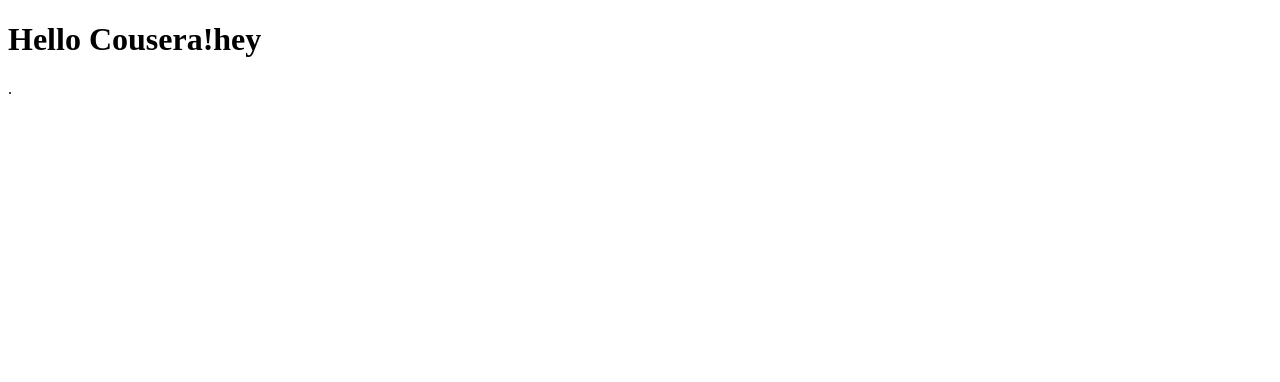
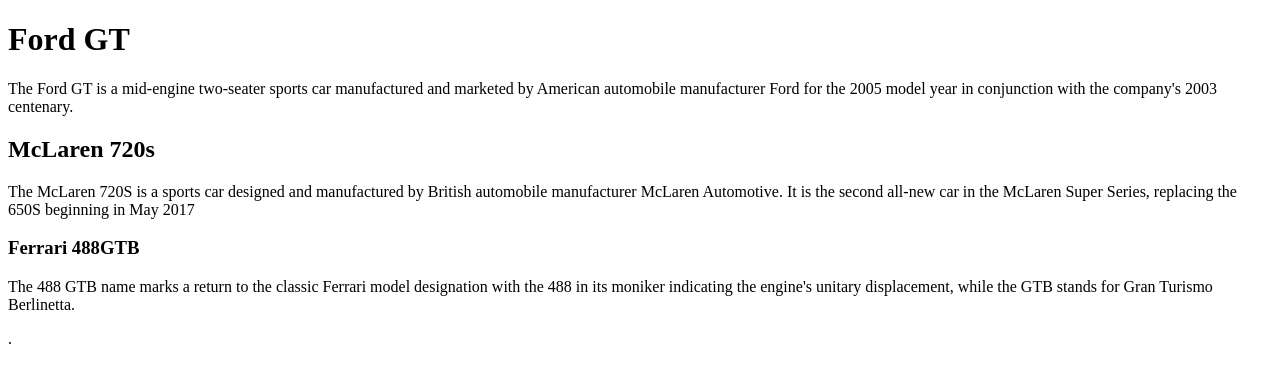
Before and after one commit to Prasunpoudel07/coursera-test, a plain HTML site: page mod2_solution/index.html in a window 1280 px wide. Drawn offline with Linux system fonts and the light colour scheme.

Commit message:
Update index.html

```diff
--- a/mod2_solution/index.html
+++ b/mod2_solution/index.html
@@ -2,10 +2,15 @@
 <!DOCTYPE html>
 <html>
 <head>
-	<title>Hello Coursera</title>
+	<title>Supercars</title>
 </head>
 <body>
-<h1>Hello Cousera!hey</h1>
+<h1>Ford GT</h1>
+<p>The Ford GT is a mid-engine two-seater sports car manufactured and marketed by American automobile manufacturer Ford for the 2005 model year in conjunction with the company's 2003 centenary.</p>
+<h2>McLaren 720s</h2>
+<p>The McLaren 720S is a sports car designed and manufactured by British automobile manufacturer McLaren Automotive. It is the second all-new car in the McLaren Super Series, replacing the 650S beginning in May 2017</p>
+<h3>Ferrari 488GTB</h3>
+<p>The 488 GTB name marks a return to the classic Ferrari model designation with the 488 in its moniker indicating the engine's unitary displacement, while the GTB stands for Gran Turismo Berlinetta.</p>
 </body>
 </html>
 
```
